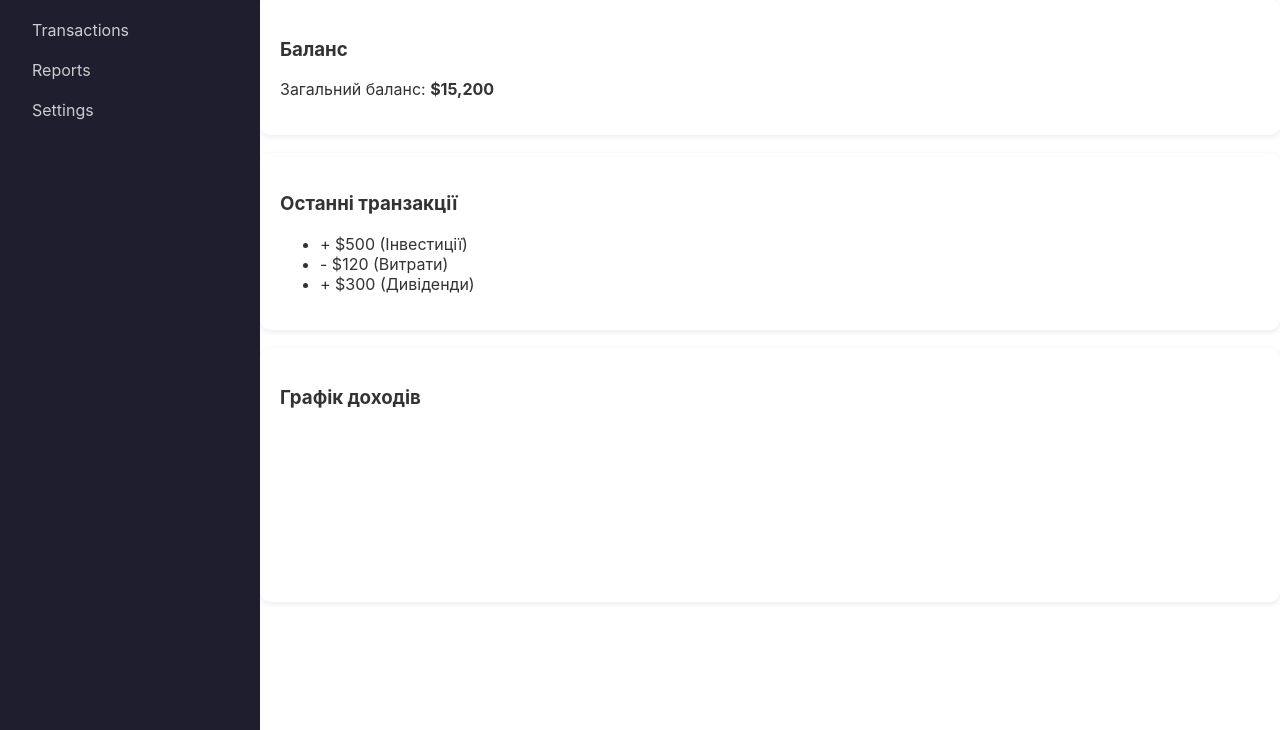
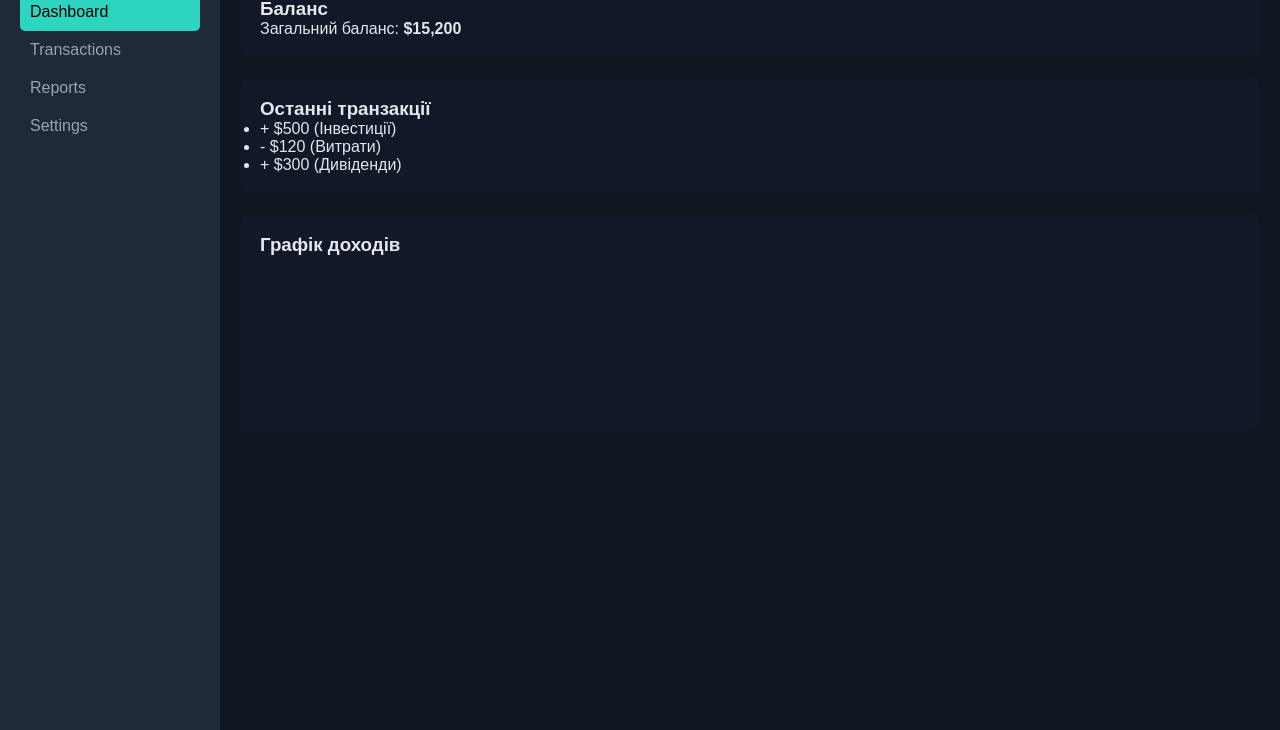
Before and after one commit to Bohdan311/finance-tracker, a plain HTML site: page index.html in a window 1280 px wide. Shown: the part 70-800 px from the top of the page. Drawn offline with nearby package versions, Linux system fonts and the light colour scheme; a script that the page names is missing.

Commit message:
Update style.css

```diff
--- a/style.css
+++ b/style.css
@@ -1,84 +1,66 @@
-/* Базові стилі */
-html, body {
-  height: 100%;
-  margin: 0;
-  font-family: Inter, sans-serif;
-  background: #f8f9fb;
-  color: #333;
-  overflow: hidden; /* щоб не було двох прокруток */
+:root {
+  --bg: #0f1720;
+  --card: #111827;
+  --text: #e5e7eb;
+  --accent: #2dd4bf;
 }
 
-/* Контейнер додатку */
-.app {
-  display: flex;
-  height: 100%;
-  width: 100%;
-}
-
-/* Sidebar */
-.sidebar {
-  width: 260px;
-  min-width: 260px;
-  background: #1e1e2f;
-  color: #fff;
-  display: flex;
-  flex-direction: column;
-  padding: 20px;
-  box-sizing: border-box;
-  overflow-y: auto; /* якщо в меню буде багато пунктів */
-}
-
-.sidebar h2 {
-  margin: 0 0 20px 0;
-  font-size: 20px;
-  font-weight: bold;
-}
-
-.sidebar a {
-  color: #ccc;
-  text-decoration: none;
-  display: block;
-  padding: 10px 12px;
-  border-radius: 6px;
-  transition: background 0.2s, color 0.2s;
-}
-
-.sidebar a:hover {
-  background: #2c2c3f;
-  color: #fff;
-}
-
-/* Основний контент */
-.main {
-  flex: 1;
-  display: flex;
-  flex-direction: column;
-  background: #fff;
-  overflow: hidden; /* контроль скролу */
-}
-
-/* Шапка */
-.header {
-  background: #ffffff;
-  border-bottom: 1px solid #eee;
-  padding: 16px 22px;
-  font-size: 18px;
-  font-weight: 600;
-}
-
-/* Контентна зона */
-.content {
-  flex: 1;
-  padding: 22px;
-  overflow-y: auto; /* тільки тут прокрутка */
+* {
+  margin: 0;
+  padding: 0;
   box-sizing: border-box;
 }
 
-/* Картки/блоки */
+body {
+  font-family: Arial, sans-serif;
+  background: var(--bg);
+  color: var(--text);
+}
+
+.app {
+  display: flex;
+  min-height: 100vh;
+}
+
+.sidebar {
+  width: 220px;
+  background: #1f2937;
+  padding: 20px;
+}
+
+.sidebar .brand {
+  font-weight: 700;
+  font-size: 20px;
+  margin-bottom: 20px;
+  color: var(--accent);
+}
+
+.sidebar nav a {
+  display: block;
+  padding: 10px;
+  color: #9ca3af;
+  text-decoration: none;
+  border-radius: 5px;
+}
+
+.sidebar nav a.active,
+.sidebar nav a:hover {
+  background: var(--accent);
+  color: black;
+}
+
+.main {
+  flex: 1;
+  padding: 20px;
+}
+
+.cards {
+  display: grid;
+  gap: 20px;
+}
+
 .card {
-  background: #fff;
+  background: var(--card);
+  padding: 20px;
   border-radius: 10px;
-  padding: 20px;
-  margin-bottom: 18px;
-  box-shadow: 0 2px 6px rgba(0,0,0,0.08);
 }
```
